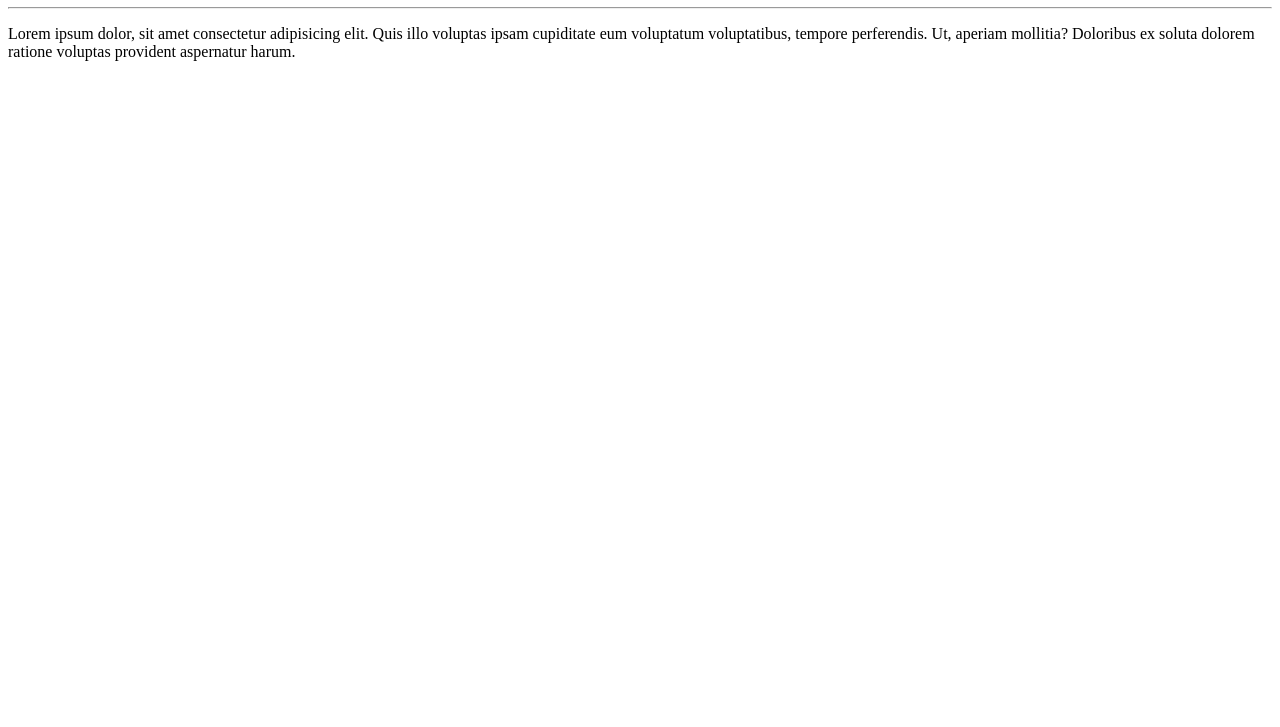
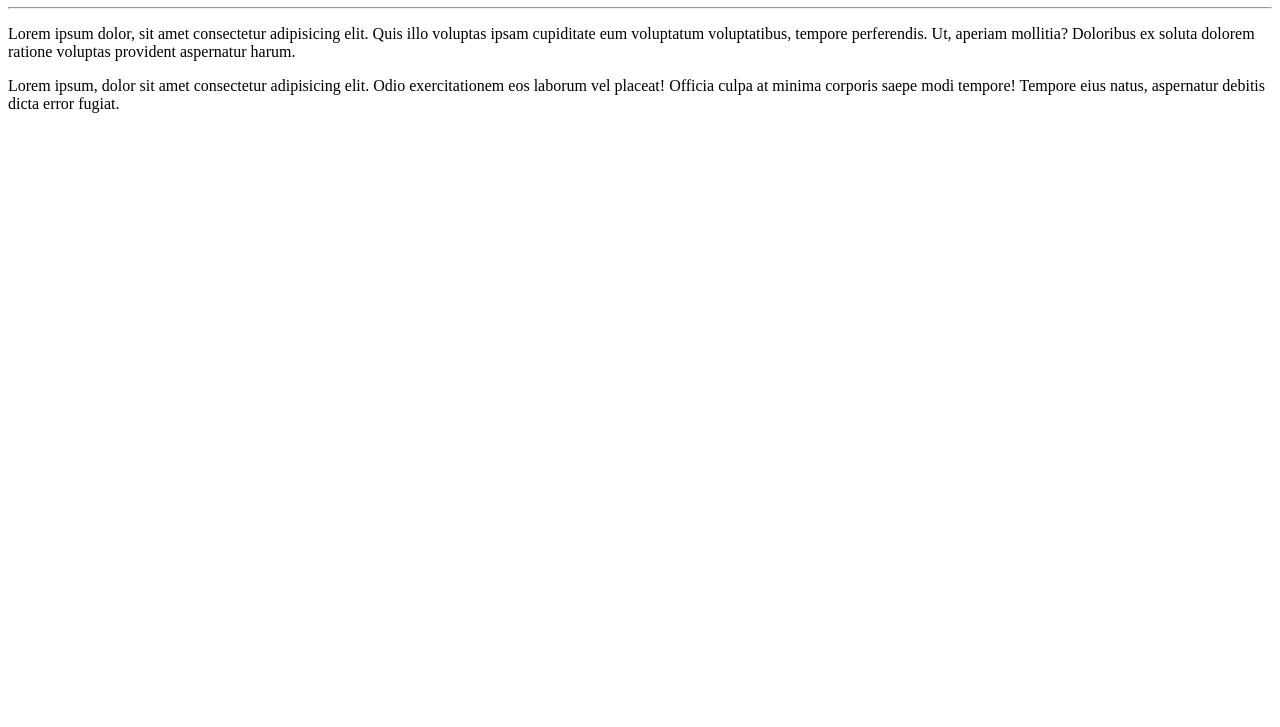
Before and after one commit to emanuel-sousa/Ola-Mundo, a plain HTML site: page site-exemplo/index.html in a window 1280 px wide. Shown: the part 73-800 px from the top of the page. Drawn offline with Linux system fonts and the light colour scheme.

Commit message:
adicionei um paragrafo

```diff
--- a/site-exemplo/index.html
+++ b/site-exemplo/index.html
@@ -9,6 +9,6 @@
     <h1>Olá, Mundo!</h1>
     <hr>
     <p>Lorem ipsum dolor, sit amet consectetur adipisicing elit. Quis illo voluptas ipsam cupiditate eum voluptatum voluptatibus, tempore perferendis. Ut, aperiam mollitia? Doloribus ex soluta dolorem ratione voluptas provident aspernatur harum.</p>
-
+    <p>Lorem ipsum, dolor sit amet consectetur adipisicing elit. Odio exercitationem eos laborum vel placeat! Officia culpa at minima corporis saepe modi tempore! Tempore eius natus, aspernatur debitis dicta error fugiat.</p>
 </body>
 </html>
```
